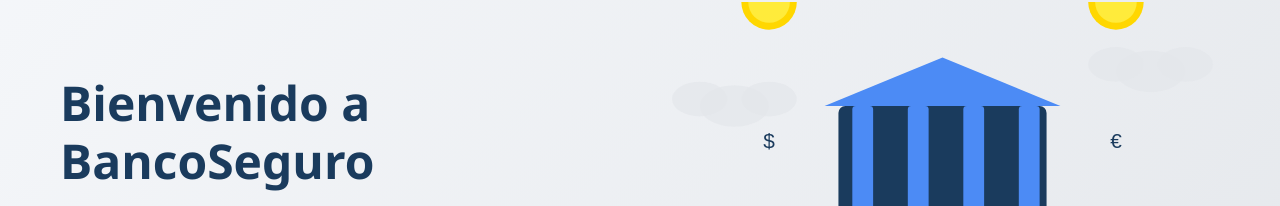
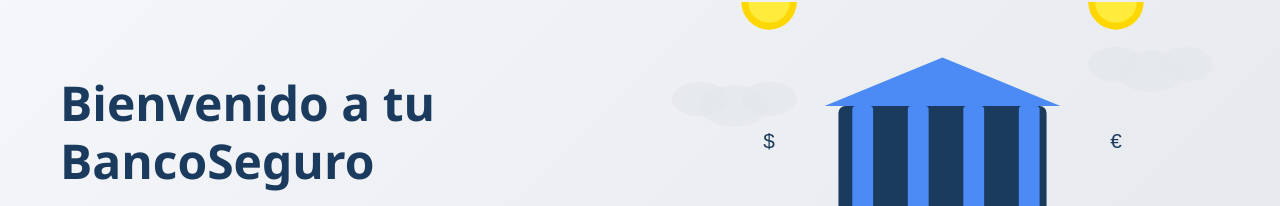
Before and after one commit to leonardo7-del/entidad-bancaria, a plain HTML site: page index.html in a window 1280 px wide. Shown: the part 179-385 px from the top of the page. Drawn offline with Linux system fonts and the light colour scheme.

Commit message:
Actualizacion de la pagina

```diff
--- a/index.html
+++ b/index.html
@@ -1,5 +1,6 @@
 <!DOCTYPE html>
 <html lang="es">
+
 <head>
     <meta charset="UTF-8">
     <meta name="viewport" content="width=device-width, initial-scale=1.0">
@@ -7,6 +8,7 @@
     <link rel="stylesheet" href="css/styles.css">
     <link rel="stylesheet" href="https://cdnjs.cloudflare.com/ajax/libs/font-awesome/6.0.0-beta3/css/all.min.css">
 </head>
+
 <body>
     <!-- Header con navegación -->
     <header>
@@ -34,7 +36,7 @@
     <section id="inicio" class="hero">
         <div class="container">
             <div class="hero-content">
-                <h2>Bienvenido a BancoSeguro</h2>
+                <h2>Bienvenido a tu BancoSeguro</h2>
                 <p>Tu futuro financiero comienza aquí. Soluciones bancarias personalizadas para ti.</p>
                 <div class="hero-buttons">
                     <a href="registro.html" class="btn btn-primary">Abrir Cuenta</a>
@@ -278,4 +280,5 @@
 
     <script src="js/script.js"></script>
 </body>
+
 </html>
```
